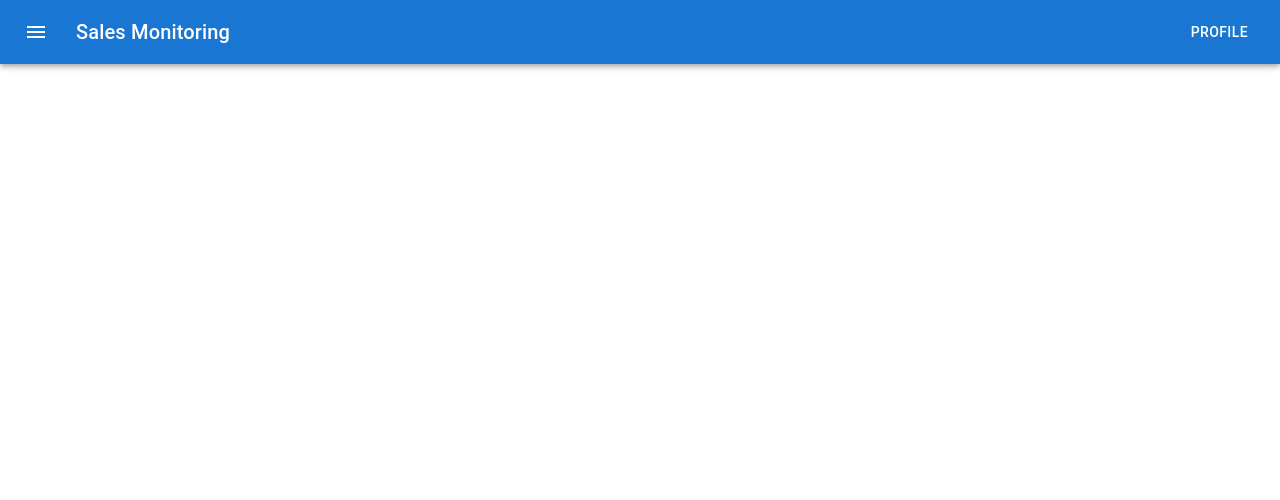
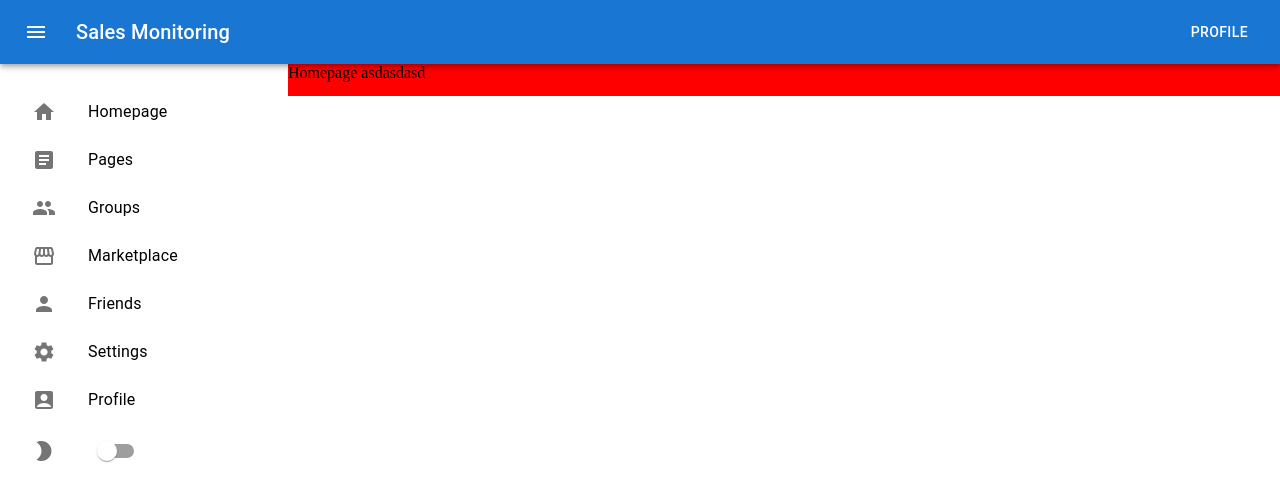
Before and after one commit to AltanSozuer/ReactSalesDashboard, a React (Create React App) app in the folder sales-dashboard/: page / in a window 1280 px wide. Shown: the top 500 px of the page. Built offline with nearby package versions, Linux system fonts and the light colour scheme.

Commit message:
TopBar and SideBar are created.

```diff
--- a/sales-dashboard/public/index.html
+++ b/sales-dashboard/public/index.html
@@ -2,19 +2,17 @@
 <html lang="en">
   <head>
     <meta charset="utf-8" />
-    <link rel="icon" href="%PUBLIC_URL%/favicon.ico" />
     <meta name="viewport" content="width=device-width, initial-scale=1" />
-    <meta name="theme-color" content="#000000" />
-
+    <style>
+      *{
+        margin: 0
+      }
+    </style>
     <title>Sales App</title>
   </head>
   <body>
     <noscript>You need to enable JavaScript to run this app.</noscript>
     <div id="root"></div>
-    <style>
-      *{
-        margin: 0
-      }
-    </style>
+
   </body>
 </html>
--- a/sales-dashboard/src/App.js
+++ b/sales-dashboard/src/App.js
@@ -1,16 +1,16 @@
 import TopBar from "./components/common/TopBar";
-import { Stack } from "@mui/material";
+import { Box, Stack } from "@mui/material";
 import SideBar from "./components/common/SideBar";
+import HomePage from "./pages/HomePage";
 function App() {
   return (
-    <div >
-
+    <Box>
       <TopBar />
-      <Stack direction="row" spacing={2} justifyContent="space-between">
-        <SideBar></SideBar>
-
+      <Stack direction="row" spacing={1} justifyContent="space-between">
+        <SideBar />
+        <HomePage />
       </Stack>
-    </div>
+    </Box>
   );
 }
 
--- a/sales-dashboard/src/components/common/SideBar.jsx
+++ b/sales-dashboard/src/components/common/SideBar.jsx
@@ -1,9 +1,86 @@
 import AtomBox from "../atoms/AtomBox";
-
+import { Box, cardClasses, List, ListItem, ListItemButton, ListItemIcon, ListItemText, Switch } from "@mui/material";
+import {
+    AccountBox,
+    Article,
+    Group,
+    Home,
+    ModeNight,
+    Person,
+    Settings,
+    Storefront,
+  } from "@mui/icons-material";
 export default function SideBar(props) {
     return (
-        <AtomBox>
-
-        </AtomBox>
+        <Box flex={1} p={2} sx={{ display: { xs: "none", sm: "block" } }}>
+      <Box position="fixed">
+        <List>
+          <ListItem disablePadding>
+            <ListItemButton component="a" href="#home">
+              <ListItemIcon>
+                <Home />
+              </ListItemIcon>
+              <ListItemText primary="Homepage" />
+            </ListItemButton>
+          </ListItem>
+          <ListItem disablePadding>
+            <ListItemButton component="a" href="#simple-list">
+              <ListItemIcon>
+                <Article />
+              </ListItemIcon>
+              <ListItemText primary="Pages" />
+            </ListItemButton>
+          </ListItem>
+          <ListItem disablePadding>
+            <ListItemButton component="a" href="#simple-list">
+              <ListItemIcon>
+                <Group />
+              </ListItemIcon>
+              <ListItemText primary="Groups" />
+            </ListItemButton>
+          </ListItem>
+          <ListItem disablePadding>
+            <ListItemButton component="a" href="#simple-list">
+              <ListItemIcon>
+                <Storefront />
+              </ListItemIcon>
+              <ListItemText primary="Marketplace" />
+            </ListItemButton>
+          </ListItem>
+          <ListItem disablePadding>
+            <ListItemButton component="a" href="#simple-list">
+              <ListItemIcon>
+                <Person />
+              </ListItemIcon>
+              <ListItemText primary="Friends" />
+            </ListItemButton>
+          </ListItem>
+          <ListItem disablePadding>
+            <ListItemButton component="a" href="#simple-list">
+              <ListItemIcon>
+                <Settings />
+              </ListItemIcon>
+              <ListItemText primary="Settings" />
+            </ListItemButton>
+          </ListItem>
+          <ListItem disablePadding>
+            <ListItemButton component="a" href="#simple-list">
+              <ListItemIcon>
+                <AccountBox />
+              </ListItemIcon>
+              <ListItemText primary="Profile" />
+            </ListItemButton>
+          </ListItem>
+          <ListItem disablePadding>
+            <ListItemButton component="a" href="#simple-list">
+              <ListItemIcon>
+                <ModeNight />
+              </ListItemIcon>
+              <Switch />
+            </ListItemButton>
+          </ListItem>
+        </List>
+      </Box>
+    </Box>
     )
 }
--- a/sales-dashboard/src/components/common/TopBar.jsx
+++ b/sales-dashboard/src/components/common/TopBar.jsx
@@ -1,12 +1,11 @@
 import { AppBar, Toolbar, Box, IconButton, Typography, Button } from '@mui/material'
 import MenuIcon from '@mui/icons-material/Menu'
-import AtomBox from '../atoms/AtomBox'
 
 export default function TopBar( props ) {
     return (
-        <AtomBox sx={{ flexGrow: 1, position:"sticky" }}>
-            <AppBar>
-                <Toolbar>
+
+        <AppBar sx={{ position: "sticky" }}>
+            <Toolbar sx={{ display: "flex" }}>
                 <IconButton
                     size="large"
                     edge="start"
@@ -22,6 +21,6 @@
                 <Button color="inherit">Profile</Button>
             </Toolbar>
         </AppBar>
-        </AtomBox>
+
     )
 }
--- /dev/null
+++ b/sales-dashboard/src/pages/HomePage.jsx
@@ -0,0 +1,11 @@
+import { Box } from "@mui/material";
+export default function HomePage(props) {
+    return (
+        <Box
+            sx={{ bgcolor: "red", flex: 4 }}>
+                Homepage asdasdasd
+
+
+        </Box>
+    )
+}
```
Lines whose indentation alone changed are shown as unchanged.
